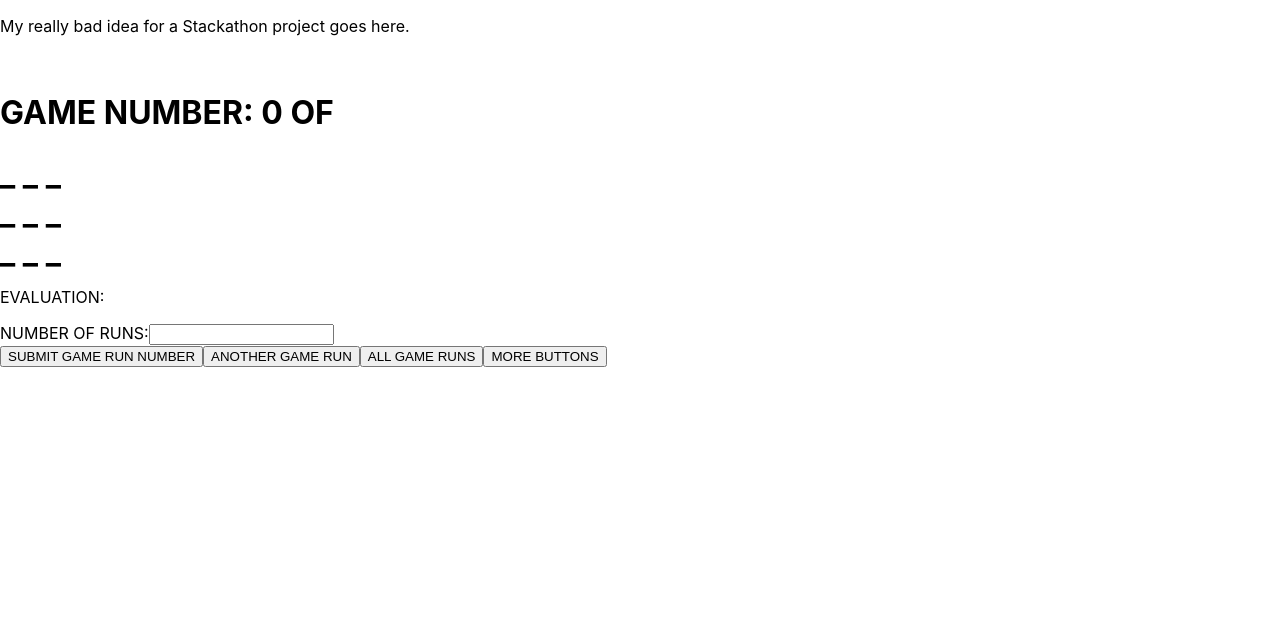
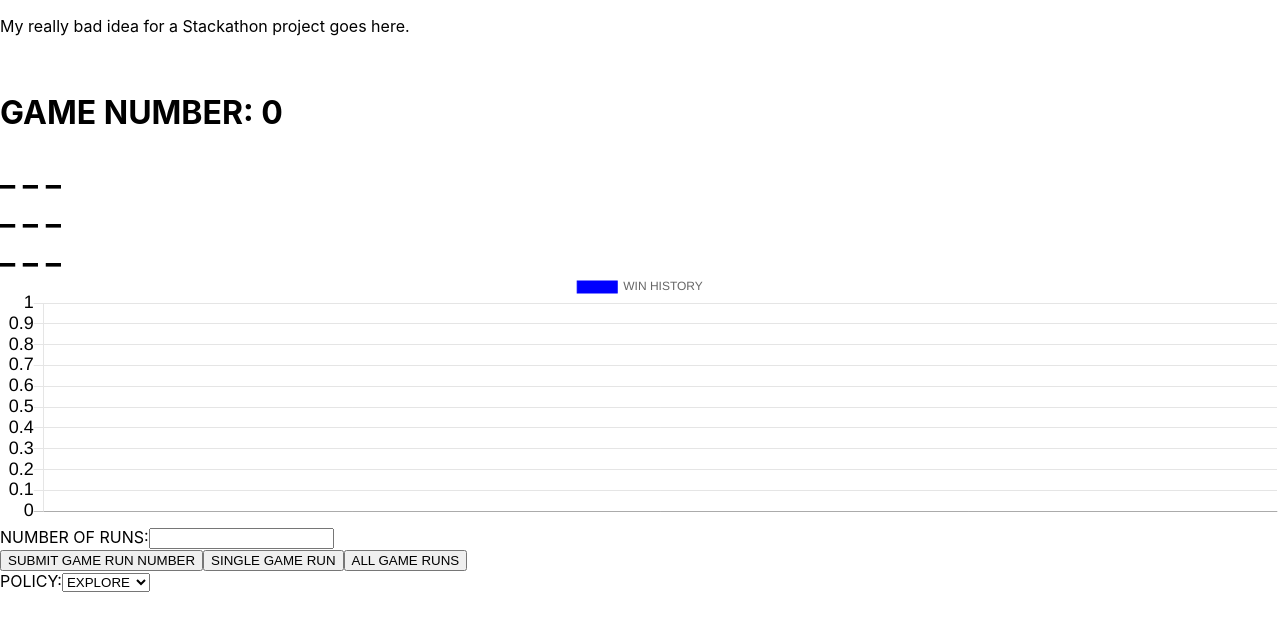
Before and after one commit to SkwibHub/Stackathon-LearningAI, a React (Create React App) app: page / in a window 1280 px wide. Shown: the top 626 px of the page. Built offline with nearby package versions, Linux system fonts and the light colour scheme.

Commit message:
'Feature: Chart added. Policy dropdown added.'

```diff
--- a/package.json
+++ b/package.json
@@ -5,6 +5,7 @@
   "dependencies": {
     "chart.js": "^2.7.3",
     "react": "^16.7.0",
+    "react-chartjs-2": "^2.7.4",
     "react-dom": "^16.7.0",
     "react-scripts": "2.1.3"
   },
--- /dev/null
+++ b/src/ChartComponent.js
@@ -0,0 +1,52 @@
+const ChartComponent = evaluationHistory => {
+  const makeLabels = length => {
+    let labelArray = [];
+    for (let i = 0; i < evaluationHistory.length; i++) {
+      labelArray.push('');
+    }
+    return labelArray;
+  };
+
+  const data = {
+    labels: makeLabels(evaluationHistory.length),
+    datasets: [
+      {
+        label: 'WIN HISTORY',
+        backgroundColor: 'rgb(0, 0, 255)',
+        borderColor: 'rgb(0, 0, 255)',
+        borderWidth: 1,
+        data: evaluationHistory
+      }
+    ]
+  };
+
+  const options = {
+    responsive: true,
+    scales: {
+      xAxes: [
+        {
+          ticks: {
+            callback: function(label, index, labels) {
+              return label;
+            }
+          }
+        }
+      ],
+      yAxes: [
+        {
+          ticks: {
+            callback: function(label, index, labels) {
+              return label;
+            },
+            fontSize: 18,
+            fontColor: 'black'
+          },
+          display: true
+        }
+      ]
+    }
+  };
+  return [data, options];
+};
+
+export default ChartComponent;
--- a/src/GameProcess.js
+++ b/src/GameProcess.js
@@ -1,6 +1,8 @@
 import React, { Component } from 'react';
 import RenderBoard from './RenderBoard';
 import StartGameSimulation from './StartGameSimulation';
+import ChartComponent from './ChartComponent';
+import { Line } from 'react-chartjs-2';
 
 class GameProcess extends Component {
   constructor() {
@@ -20,21 +22,20 @@ class GameProcess extends Component {
     this.handleSubmit = this.handleSubmit.bind(this);
     this.handleNewRun = this.handleNewRun.bind(this);
     this.handleAllRuns = this.handleAllRuns.bind(this);
+    this.runMethod = this.runMethod.bind(this);
   }
   ComponentDidMount() {
-    // 1. Timeout Delay
-    // 2. Create new board state function
     this.setState({
-      boardState: ['?', '_', 'X', '_', '_', '_', '_', '_', '_', '_'],
       loading: false
     });
-    // 3. Repeat if limit not hit
   }
 
   handleChange(event) {
     this.setState({
-      [event.target.name]: event.target.value
+      [event.target.name]: parseInt(event.target.value)
     });
+    console.log('Number submitted: ', this.state.numberOfRuns);
+    console.log('Policy submitted: ', this.state.gamePolicy);
   }
 
   handleSubmit(event) {
@@ -45,10 +46,7 @@ class GameProcess extends Component {
     });
   }
 
-  handleNewRun(event) {
-    event.preventDefault();
-    console.log('Run submitted: ', this.state.currentRun);
-
+  runMethod() {
     const [newGameTree, boardState] = StartGameSimulation(
       this.state.gameTree,
       this.state.currentRun,
@@ -57,45 +55,55 @@ class GameProcess extends Component {
     );
 
     this.state.evaluationHistory.push(newGameTree[0].boardState[0]);
+
+    this.state.currentRun++;
+    this.state.gameTree = newGameTree;
+    this.state.boardState = newGameTree[0].boardState;
+
+    this.setState({
+      currentRun: this.state.currentRun,
+      gameTree: this.state.gameTree,
+      boardState: this.state.boardState
+    });
+
     console.log('EVALUATION: ', this.state.evaluationHistory);
     console.log('____________________________________');
+    return newGameTree;
+  }
 
-    this.setState({
-      currentRun: this.state.currentRun + 1,
-      gameTree: newGameTree,
-      boardState: newGameTree[0].boardState
-    });
-
-    // Run through another pass of a game simulation
+  handleNewRun(event) {
+    event.preventDefault();
+    console.log('Run submitted: ', this.state.currentRun);
+    console.log('Game Policy: ', this.state.gamePolicy);
+    this.runMethod();
   }
 
   handleAllRuns(event) {
     event.preventDefault();
-    console.log('All runs submitted!');
-    this.setState({
-      currentRun: this.state.currentRun + 1
-    });
+    console.log('All runs submitted!', this.state.numberOfRuns);
+    console.log('Game Policy: ', this.state.gamePolicy);
 
-    // Run through ALL passes of a game simulation
+    for (let i = 0; i < this.state.numberOfRuns; i++) {
+      this.runMethod();
+    }
   }
 
   render() {
+    const [data, options] = ChartComponent(this.state.evaluationHistory);
     return (
       <div>
-        <h1>
-          GAME NUMBER: {this.state.currentRun - 1} OF {this.state.numberOfRuns}
-        </h1>
+        <h1>GAME NUMBER: {this.state.currentRun - 1}</h1>
         <div>
           <RenderBoard
             boardState={{
               boardState: this.state.boardState
             }}
           />
+        </div>
         <div>
-            <p>EVALUATION:</p>
-            <p>{this.state.evaluationHistory}</p>
+          <Line data={data} options={options} height={100} width={500} />
         </div>
-        </div>
+        <div>
           <div>
             <label>NUMBER OF RUNS:</label>
             <input
@@ -114,16 +122,28 @@ class GameProcess extends Component {
             onClick={this.handleNewRun}
             value={this.state.currentRun}
           >
-          ANOTHER GAME RUN
+            SINGLE GAME RUN
           </button>
           <button
             type="submit"
-          onClick={this.handleAllRunsy}
-          value={this.state.currentRun}
+            onClick={this.handleAllRuns}
+            value={this.state.numberOfRuns}
           >
             ALL GAME RUNS
           </button>
-        <button>MORE BUTTONS</button>
+        </div>
+        <div>
+          <label>POLICY:</label>
+          <select
+            name="gamePolicy"
+            type="number"
+            onChange={this.handleChange}
+            value={this.state.gamePolicy}
+          >
+            <option value="1">COMPETE</option>
+            <option value="0">EXPLORE</option>
+          </select>
+        </div>
       </div>
     );
   }
```
Also changed, not shown: 1 other file (tests, documents, lock files or other folders). Lines whose indentation alone changed are shown as unchanged.
